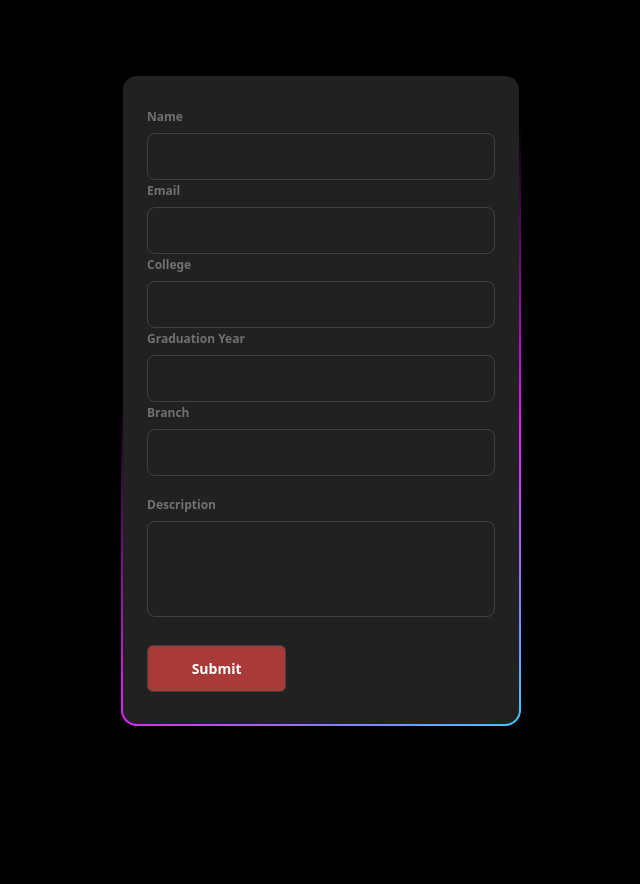
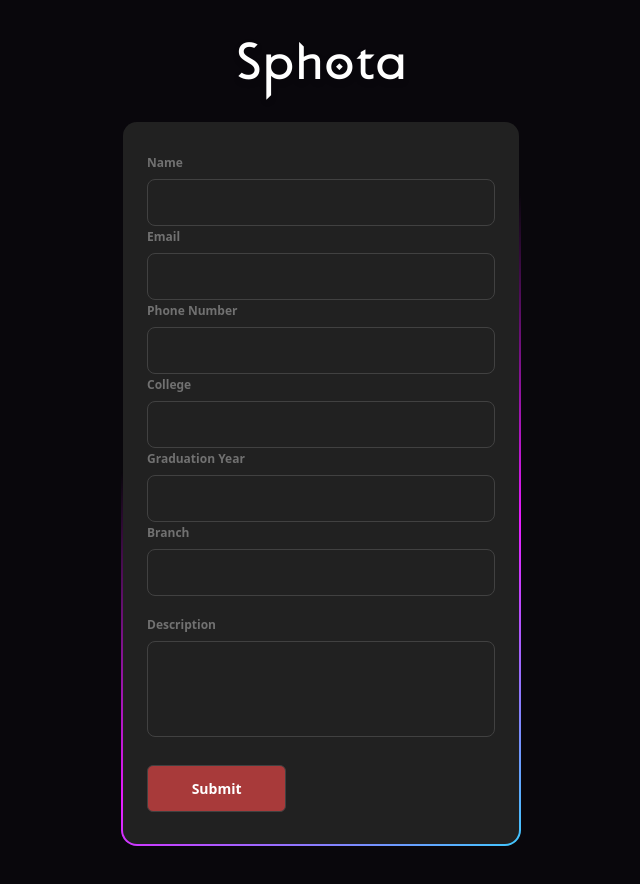
Before and after one commit to aswin1661/Sphota_landing_page, a Next.js app: page /register in a window 1280 px wide. Shown: the top 884 px of the page, without its empty margins (319-959 px from the left). Before the commit the page ends 800 px from the top, so only its background shows below. Built offline with nearby package versions, Linux system fonts and the light colour scheme.

Commit message:
registration

```diff
--- a/app/components/home.tsx
+++ b/app/components/home.tsx
@@ -54,18 +54,18 @@ export default function Home() {
         />
 
         {/* Heading */}
-        <h1 className="absolute pt-[20vh] berserker text-5xl animated animatedFadeInUp fadeInUp text-white drop-shadow-md">
+        <h1 className="absolute pt-[25vh] berserker text-5xl animated animatedFadeInUp fadeInUp text-white drop-shadow-md">
           SPHOTA
         </h1>
 
         {/* Description */}
-        <h1 className="absolute text-center pt-[35vh] tahoma  animated animatedFadeInUp fadeInUp text-white text-[1.9vh] lg:text-[2vh] px-[5vw]">
+        <h1 className="absolute text-center pt-[40vh] tahoma  animated animatedFadeInUp fadeInUp text-white text-[1.9vh] lg:text-[2vh] px-[5vw]">
          24 hours.Your sphota.Our Celebration
           </h1>
         {/* Register Button */}
          <button
       onClick={handleRegisterClick}
-      className="button animated animatedFadeInUp fadeInUp mt-[55vh]"
+      className="button animated animatedFadeInUp fadeInUp mt-[70vh]"
     >
       R E G I S T E R
       <div id="clip">
@@ -79,7 +79,7 @@ export default function Home() {
     </button>
 
         {/* Countdown */}
-        <div className="absolute mt-[75vh]  animated animatedFadeInUp fadeInUp text-white text-center px-6 py-2 rounded-lg shadow-lg">
+        <div className="absolute mt-[50vh]  animated animatedFadeInUp fadeInUp text-white text-center px-6 py-2 rounded-lg shadow-lg">
           <Countdown targetDate="2025-08-23T00:00:00" />
         </div>
       </section>
--- a/app/layout.tsx
+++ b/app/layout.tsx
@@ -1,8 +1,8 @@
 import './globals.css';
 
 export const metadata = {
-  title: 'Next.js',
-  description: 'Generated by Next.js',
+  title: 'Sphota',
+  description: 'SPHOTA is a 24-hour offline hackathon organized by IEEE SB UCEK and IEEE SB STIST. It brings engineering students from across Kerala for a Celebration of creativity, code, and collaboration.',
 }
 
 export default function RootLayout({
--- a/app/register.css
+++ b/app/register.css
@@ -99,3 +99,6 @@
   color: #212121;
   border-color: #fff;
 }
+.bg{
+  background-color: rgba(58, 41, 73, 0.167);
+}
--- a/app/register/page.tsx
+++ b/app/register/page.tsx
@@ -24,36 +24,40 @@ export default function Registration() {
   };
 
   return (
-    <div className="flex justify-center items-center h-[100vh] w-screen relative">
+    <div className="flex justify-center bg items-center h-auto w-screen relative">
+      <h3 className='absolute top-0 mt-[5vh] berserker text-5xl animated animatedFadeInUp fadeInUp text-white drop-shadow-md'>Sphota</h3>
       {/* Form */}
-      <div className={`form-container ${showModal ? 'hidden' : ''}`}>
+      <div className={`form-container mt-[15vh] mb-[10vh] ${showModal ? 'hidden' : ''}`}>
         <form
           className="form"
           ref={formRef}
           onSubmit={handleSubmit}
-          action="/your-endpoint"
+          action="https://docs.google.com/forms/d/e/1FAIpQLSfu95byQLy0NudlOVkAvgcoGkJcDaa8rUBQRDhjfGaZCxzpUg/formResponse?"
           method="POST"
         >
           <div className="form-group">
             <label htmlFor="Name">Name</label>
-            <input type="text" id="Name" name="Name" required />
+            <input type="text" id="Name" name="entry.2092250368" required />
 
             <label htmlFor="email">Email</label>
-            <input type="text" id="email" name="email" required />
+            <input type="text" id="email" name="entry.1135390185" required />
+
+            <label htmlFor="Number">Phone Number</label>
+            <input type="text" id="ph" name="entry.364808322" required />
 
             <label htmlFor="clg">College</label>
-            <input type="text" id="clg" name="collage" required />
+            <input type="text" id="clg" name="entry.1589457548" required />
 
             <label htmlFor="year">Graduation Year</label>
-            <input type="number" id="year" name="year" required />
+            <input type="number" id="year" name="entry.926337240" required />
 
             <label htmlFor="branch">Branch</label>
-            <input type="text" id="branch" name="branch" required />
+            <input type="text" id="branch" name="entry.977838638" required />
           </div>
 
           <div className="form-group">
             <label htmlFor="textarea">Description</label>
-            <textarea name="textarea" id="textarea" rows={10} cols={50} required />
+            <textarea name="entry.44834785" id="textarea" rows={10} cols={50} required />
           </div>
 
           <button className="form-submit-btn" type="submit">Submit</button>
@@ -82,7 +86,7 @@ export default function Registration() {
               <p className="font-medium text-lg text-red-600">Confirmation Required</p>
             </div>
 
-            <p className="text-gray-700 mb-6">
+            <p className="text-gray-500 mb-6">
               After submitting the form, you will receive an email containing a payment link.
               Please complete the payment and share a screenshot of the successful transaction with the phone number provided in the email.
               Your ticket will be sent to you via email once the payment is confirmed.
@@ -91,13 +95,13 @@ export default function Registration() {
             <div className="flex justify-end gap-4">
               <button
                 onClick={handleConfirm}
-                className="bg-gray-500 text-white px-4 py-2 rounded hover:bg-gray-600"
+                className="bg-stone-300 text-gray-900 px-4 py-2 rounded hover:bg-stone-400"
               >
                 Continue
               </button>
               <button
                 onClick={handleCancel}
-                className="bg-stone-300 text-gray-800 px-4 py-2 rounded hover:bg-stone-400"
+                className="bg-gray-700 text-white px-4 py-2 rounded hover:bg-gray-800"
               >
                 Cancel
               </button>
```
Also changed, not shown: app/tmp.txt (added).
